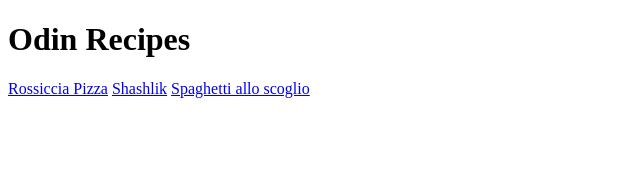
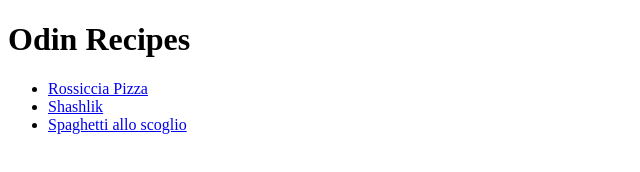
Before and after one commit to SergiuMDev/odin-recipes, a plain HTML site: page index.html in a window 1280 px wide. Shown: the whole page, without its empty margins (0-640 px from the left). Drawn offline with Linux system fonts and the light colour scheme.

```diff
--- a/index.html
+++ b/index.html
@@ -7,8 +7,10 @@
 </head>
 <body>
     <h1>Odin Recipes</h1>
-    <a href="recipes/rossicciapizza.html">Rossiccia Pizza</a>
-    <a href="recipes/shashlik.html">Shashlik</a>
-    <a href="recipes/spaghettialloscoglio.html">Spaghetti allo scoglio</a>
+    <ul>
+        <li><a href="recipes/rossicciapizza.html">Rossiccia Pizza</a></li>
+        <li><a href="recipes/shashlik.html">Shashlik</a></li>
+        <li><a href="recipes/spaghettialloscoglio.html">Spaghetti allo scoglio</a></li>
+    </ul>
 </body>
 </html>
```
Also changed, not shown: recipes/rossicciapizza.html (+1 -0 lines), recipes/shashlik.html (+1 -0 lines), recipes/spaghettialloscoglio.html (+1 -0 lines).
